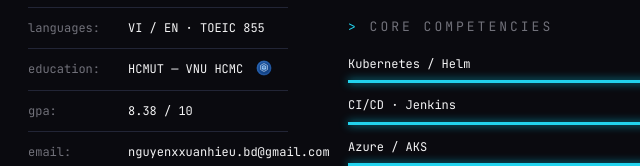
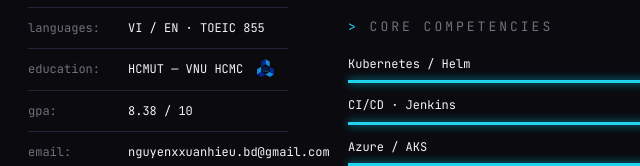
Before and after one commit to hieunguyen0202/hieu-profile, a website: page public/index.html in a window 1280 px wide. Shown: the part 1458-1624 px from the top of the page, 102-742 px from the left. Drawn offline with Linux system fonts and the light colour scheme.

Commit message:
fix(home): use official HCMUT logo from Wikimedia for education icon

```diff
--- a/public/css/style.css
+++ b/public/css/style.css
@@ -668,11 +668,12 @@ section {
 
 .meta-val .edu-icon {
   display: inline-block;
-  width: 16px;
-  height: 16px;
+  width: 18px;
+  height: 18px;
   margin-left: 6px;
-  vertical-align: -3px;
-  border-radius: 50%;
+  vertical-align: -4px;
+  border-radius: 2px;
+  object-fit: contain;
 }
 
 .about-content h2 {
--- a/public/index.html
+++ b/public/index.html
@@ -109,7 +109,7 @@
             <div class="meta-item"><span class="meta-key">name:</span><span class="meta-val">Nguyen Xuan Hieu</span></div>
             <div class="meta-item"><span class="meta-key">location:</span><span class="meta-val">HCMC, Vietnam</span></div>
             <div class="meta-item"><span class="meta-key">languages:</span><span class="meta-val">VI / EN · TOEIC 855</span></div>
-            <div class="meta-item"><span class="meta-key">education:</span><span class="meta-val">HCMUT — VNU HCMC <img class="edu-icon" src="badges/hcmut-icon.svg" alt="HCMUT" width="16" height="16"></span></div>
+            <div class="meta-item"><span class="meta-key">education:</span><span class="meta-val">HCMUT — VNU HCMC <img class="edu-icon" src="badges/hcmut.svg" alt="HCMUT" width="18" height="18"></span></div>
             <div class="meta-item"><span class="meta-key">gpa:</span><span class="meta-val">8.38 / 10</span></div>
             <div class="meta-item"><span class="meta-key">email:</span><span class="meta-val">nguyenxxuanhieu.bd@gmail.com</span></div>
           </div>
```
Also changed, not shown: public/badges/hcmut-icon.svg (deleted), public/badges/hcmut.png (added), public/badges/hcmut.svg (added).
